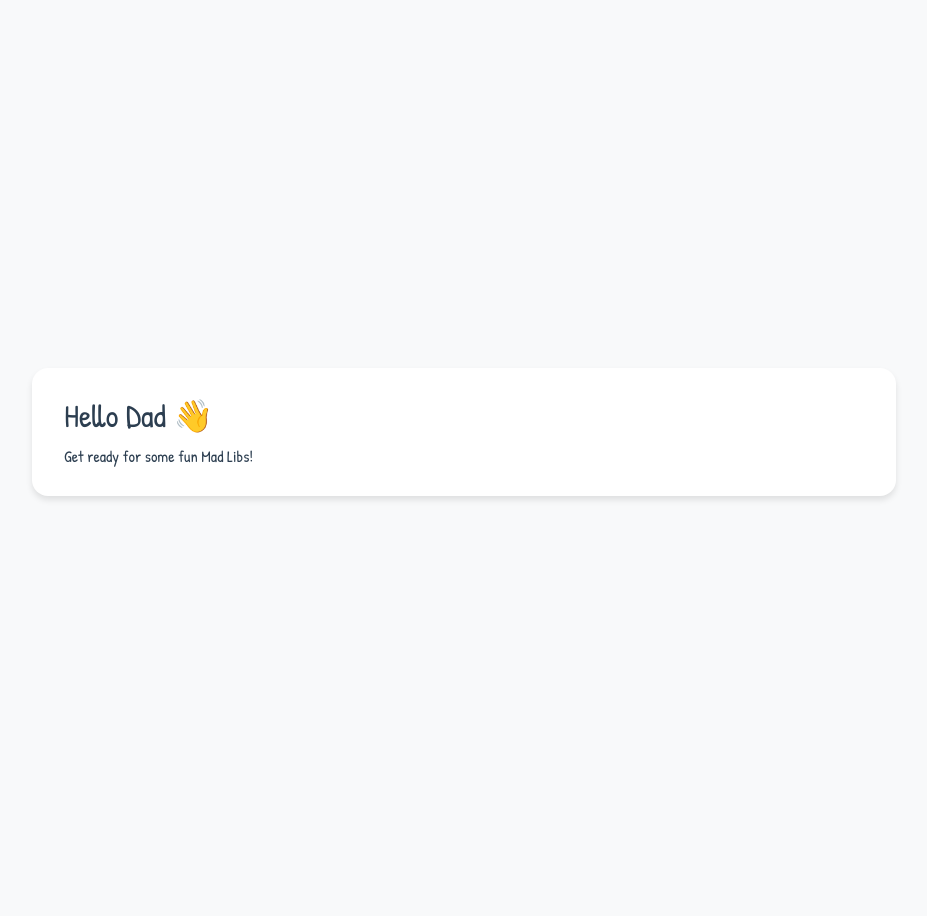
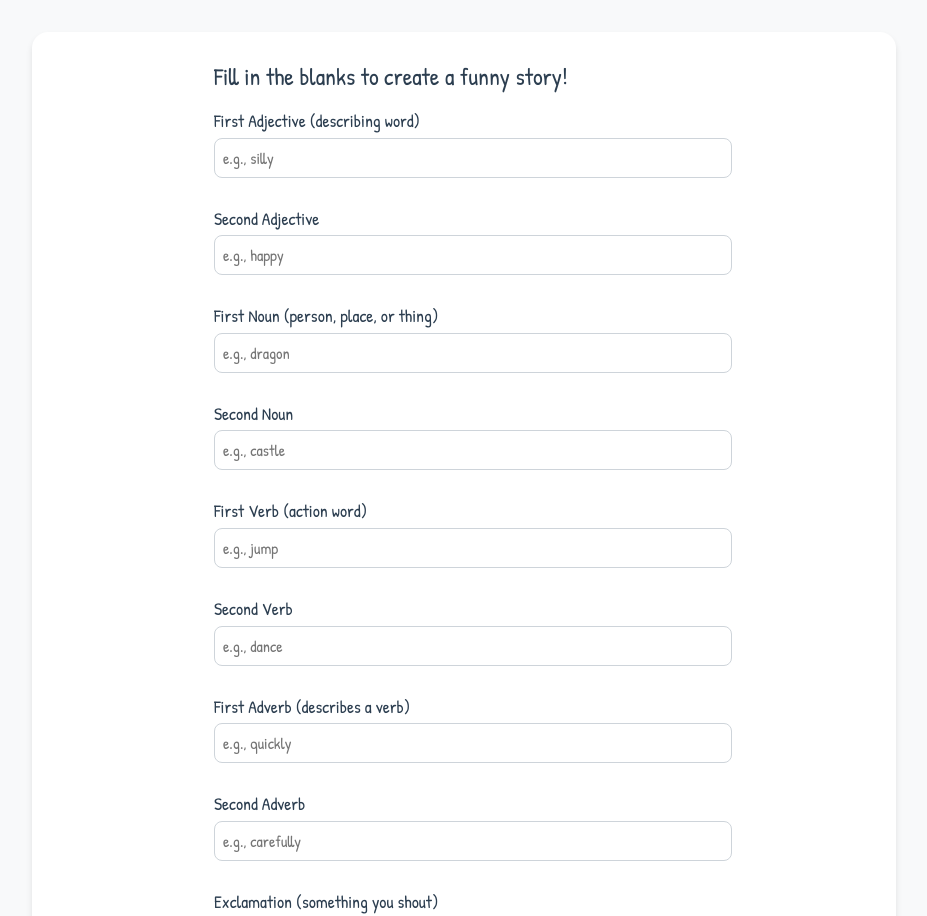
Before and after one commit to lmshepherd/nolanlovesdada, a React (Vite) app in the folder fatherly-madlibs/: page / in a window 1280 px wide. Shown: the top 916 px of the page, without its empty margins (176-1103 px from the left). Before the commit the page ends 864 px from the top, so only its background shows below. Built offline with nearby package versions, Linux system fonts and the light colour scheme.

Commit message:
feat: add MadLibForm and validation

```diff
--- a/fatherly-madlibs/src/App.tsx
+++ b/fatherly-madlibs/src/App.tsx
@@ -1,11 +1,17 @@
+import { BrowserRouter as Router, Routes, Route } from 'react-router-dom';
 import Layout from './components/Layout';
+import MadLibForm from './components/MadLibForm';
 
 const App = () => {
   return (
-    <Layout>
-      <h1 style={{ fontSize: '2rem', marginBottom: '1rem' }}>Hello Dad 👋</h1>
-      <p>Get ready for some fun Mad Libs!</p>
-    </Layout>
+    <Router>
+      <Layout>
+        <Routes>
+          <Route path="/" element={<MadLibForm />} />
+          {/* Reveal route will be added later */}
+        </Routes>
+      </Layout>
+    </Router>
   );
 };
 
--- /dev/null
+++ b/fatherly-madlibs/src/components/MadLibForm.tsx
@@ -0,0 +1,232 @@
+import { useState } from 'react';
+import { useNavigate } from 'react-router-dom';
+import { useAppState } from '../context/AppStateContext';
+import type { MadLibInputs } from '../types/MadLibInputs';
+import { colors } from '../theme/colors';
+import { isFormValid } from '../utils/isFormValid';
+
+const initialInputs: MadLibInputs = {
+  adjective1: '',
+  adjective2: '',
+  noun1: '',
+  noun2: '',
+  verb1: '',
+  verb2: '',
+  adverb1: '',
+  adverb2: '',
+  exclamation: '',
+  familyMember: '',
+};
+
+const MadLibForm = () => {
+  const [inputs, setInputs] = useState<MadLibInputs>(initialInputs);
+  const { setInputs: setAppInputs } = useAppState();
+  const navigate = useNavigate();
+
+  const valid = isFormValid(inputs);
+
+  const handleSubmit = (e: React.FormEvent) => {
+    e.preventDefault();
+    if (valid) {
+      setAppInputs(inputs);
+      navigate('/reveal');
+    }
+  };
+
+  const handleChange = (e: React.ChangeEvent<HTMLInputElement>) => {
+    const { name, value } = e.target;
+    setInputs((prev) => ({ ...prev, [name]: value }));
+  };
+
+  const inputStyle = {
+    width: '100%',
+    padding: '0.5rem',
+    marginBottom: '1rem',
+    borderRadius: '0.5rem',
+    border: `1px solid ${colors.gray.medium}`,
+    fontSize: '1rem',
+    fontFamily: 'Patrick Hand, cursive',
+  };
+
+  const labelStyle = {
+    display: 'block',
+    marginBottom: '0.5rem',
+    color: colors.text,
+    fontSize: '1.1rem',
+  };
+
+  const buttonStyle = {
+    backgroundColor: valid ? colors.primary : colors.gray.medium,
+    color: colors.white,
+    padding: '0.75rem 1.5rem',
+    borderRadius: '0.5rem',
+    border: 'none',
+    fontSize: '1.2rem',
+    cursor: valid ? 'pointer' : 'not-allowed',
+    fontFamily: 'Patrick Hand, cursive',
+  };
+
+  return (
+    <form onSubmit={handleSubmit} style={{ maxWidth: '500px', margin: '0 auto' }}>
+      <h2 style={{ fontSize: '1.5rem', marginBottom: '1.5rem', color: colors.text }}>
+        Fill in the blanks to create a funny story!
+      </h2>
+
+      <div style={{ marginBottom: '1rem' }}>
+        <label style={labelStyle} htmlFor="adjective1">
+          First Adjective (describing word)
+        </label>
+        <input
+          type="text"
+          id="adjective1"
+          name="adjective1"
+          value={inputs.adjective1}
+          onChange={handleChange}
+          style={inputStyle}
+          placeholder="e.g., silly"
+        />
+      </div>
+
+      <div style={{ marginBottom: '1rem' }}>
+        <label style={labelStyle} htmlFor="adjective2">
+          Second Adjective
+        </label>
+        <input
+          type="text"
+          id="adjective2"
+          name="adjective2"
+          value={inputs.adjective2}
+          onChange={handleChange}
+          style={inputStyle}
+          placeholder="e.g., happy"
+        />
+      </div>
+
+      <div style={{ marginBottom: '1rem' }}>
+        <label style={labelStyle} htmlFor="noun1">
+          First Noun (person, place, or thing)
+        </label>
+        <input
+          type="text"
+          id="noun1"
+          name="noun1"
+          value={inputs.noun1}
+          onChange={handleChange}
+          style={inputStyle}
+          placeholder="e.g., dragon"
+        />
+      </div>
+
+      <div style={{ marginBottom: '1rem' }}>
+        <label style={labelStyle} htmlFor="noun2">
+          Second Noun
+        </label>
+        <input
+          type="text"
+          id="noun2"
+          name="noun2"
+          value={inputs.noun2}
+          onChange={handleChange}
+          style={inputStyle}
+          placeholder="e.g., castle"
+        />
+      </div>
+
+      <div style={{ marginBottom: '1rem' }}>
+        <label style={labelStyle} htmlFor="verb1">
+          First Verb (action word)
+        </label>
+        <input
+          type="text"
+          id="verb1"
+          name="verb1"
+          value={inputs.verb1}
+          onChange={handleChange}
+          style={inputStyle}
+          placeholder="e.g., jump"
+        />
+      </div>
+
+      <div style={{ marginBottom: '1rem' }}>
+        <label style={labelStyle} htmlFor="verb2">
+          Second Verb
+        </label>
+        <input
+          type="text"
+          id="verb2"
+          name="verb2"
+          value={inputs.verb2}
+          onChange={handleChange}
+          style={inputStyle}
+          placeholder="e.g., dance"
+        />
+      </div>
+
+      <div style={{ marginBottom: '1rem' }}>
+        <label style={labelStyle} htmlFor="adverb1">
+          First Adverb (describes a verb)
+        </label>
+        <input
+          type="text"
+          id="adverb1"
+          name="adverb1"
+          value={inputs.adverb1}
+          onChange={handleChange}
+          style={inputStyle}
+          placeholder="e.g., quickly"
+        />
+      </div>
+
+      <div style={{ marginBottom: '1rem' }}>
+        <label style={labelStyle} htmlFor="adverb2">
+          Second Adverb
+        </label>
+        <input
+          type="text"
+          id="adverb2"
+          name="adverb2"
+          value={inputs.adverb2}
+          onChange={handleChange}
+          style={inputStyle}
+          placeholder="e.g., carefully"
+        />
+      </div>
+
+      <div style={{ marginBottom: '1rem' }}>
+        <label style={labelStyle} htmlFor="exclamation">
+          Exclamation (something you shout)
+        </label>
+        <input
+          type="text"
+          id="exclamation"
+          name="exclamation"
+          value={inputs.exclamation}
+          onChange={handleChange}
+          style={inputStyle}
+          placeholder="e.g., Wow"
+        />
+      </div>
+
+      <div style={{ marginBottom: '2rem' }}>
+        <label style={labelStyle} htmlFor="familyMember">
+          Family Member
+        </label>
+        <input
+          type="text"
+          id="familyMember"
+          name="familyMember"
+          value={inputs.familyMember}
+          onChange={handleChange}
+          style={inputStyle}
+          placeholder="e.g., Dad"
+        />
+      </div>
+
+      <button type="submit" style={buttonStyle} disabled={!valid}>
+        Create Story!
+      </button>
+    </form>
+  );
+};
+
+export default MadLibForm;
--- /dev/null
+++ b/fatherly-madlibs/src/utils/isFormValid.ts
@@ -0,0 +1,5 @@
+import type { MadLibInputs } from '../types/MadLibInputs';
+
+export const isFormValid = (inputs: MadLibInputs): boolean => {
+  return Object.values(inputs).every((value) => value.trim() !== '');
+};
```
Also changed, not shown: fatherly-madlibs/package.json (+9 -5 lines), 2 other files (tests, documents, lock files or other folders).
